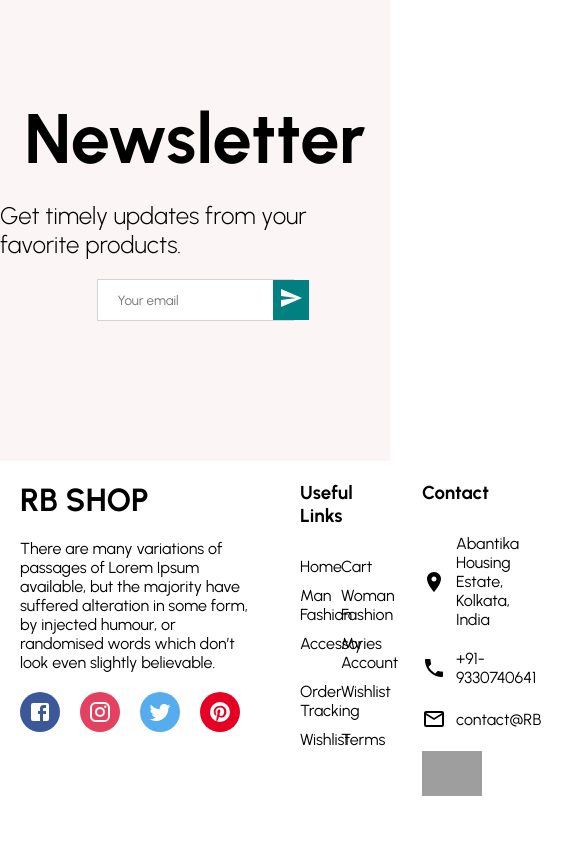
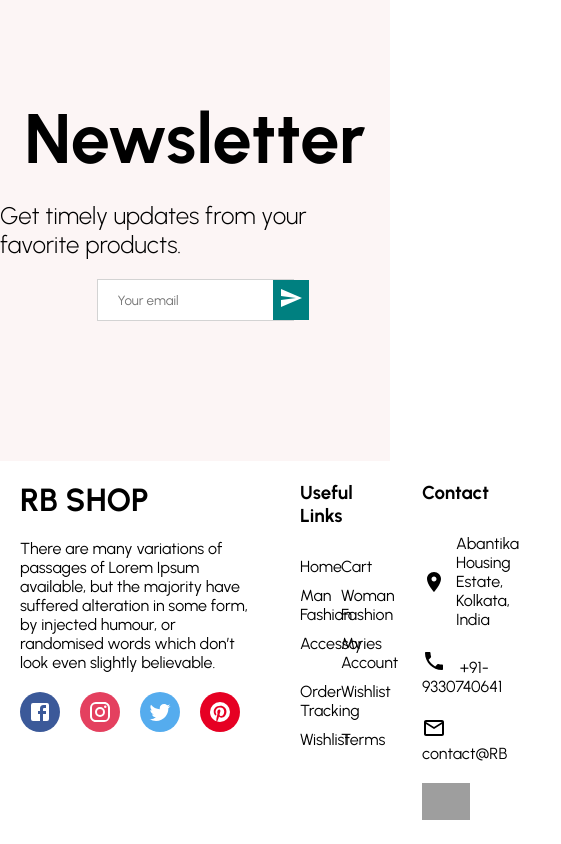
Before and after one commit to ranodeepbanerjee/hacktoberfest-ecommerce, a React (Create React App) app: page / in a window 390 px wide. Shown: the part 3899-4743 px from the top of the page, 561 px wide, since content can reach past the window. Before the commit the page ends 4719 px from the top, so only its background shows below. Built offline with nearby package versions, Linux system fonts and the light colour scheme; grey boxes are pictures that could not be loaded.

Commit message:
Update Footer.jsx
Footer email and phone now a link and can directly connect on click

```diff
--- a/src/components/Footer.jsx
+++ b/src/components/Footer.jsx
@@ -83,6 +83,12 @@ import {
   width: 50%;
 `;
 
+const Links = styled.a`
+  color: inherit;
+  text-decoration: none;
+  cursor: pointer;
+`;
+
 const Footer = () => {
   return (
     <Container>
@@ -126,13 +132,18 @@ import {
       <Right>
         <Title>Contact</Title>
         <ContactItem>
-            <Room style={{marginRight:"10px"}}/> Abantika Housing Estate, Kolkata, India
+          <Room style={{ marginRight: "10px" }} /> Abantika Housing Estate,
+          Kolkata, India
         </ContactItem>
         <ContactItem>
-            <Phone style={{marginRight:"10px"}}/> +91-9330740641
+          <Links href="tel:+91-9330740641">
+            <Phone style={{ marginRight: "10px" }} /> +91-9330740641
+          </Links>
         </ContactItem>
         <ContactItem>
-            <MailOutline style={{marginRight:"10px"}} /> contact@RB
+          <Links href="mailto:contact@RB.com">
+            <MailOutline style={{ marginRight: "10px" }} /> contact@RB
+          </Links>
         </ContactItem>
         <Payment src="https://i.ibb.co/Qfvn4z6/payment.png" />
       </Right>
```
Lines whose indentation alone changed are shown as unchanged.
